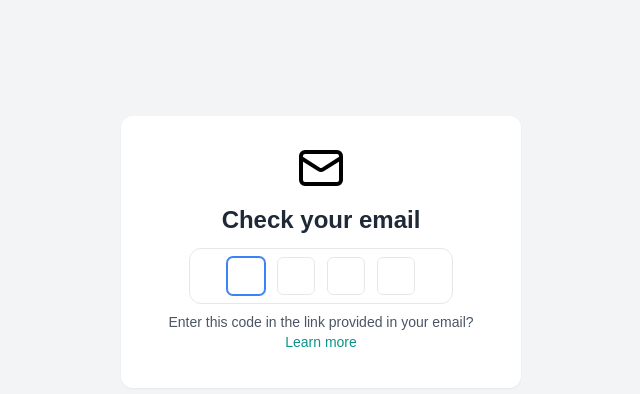
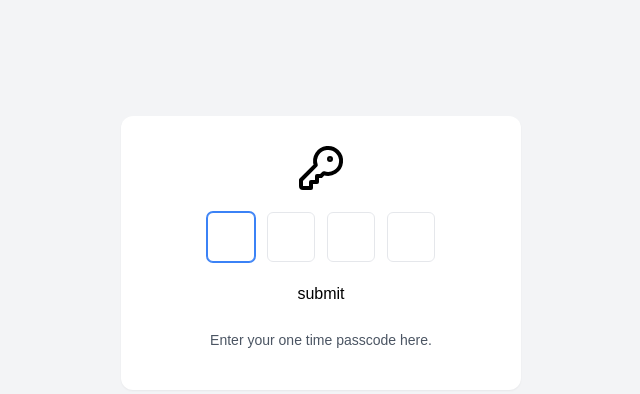
Before and after one commit to tbc399/everwealth, a FastAPI app: template everwealth/templates/auth/login-validation.html in a window 1280 px wide. Shown: the top 394 px of the page, without its empty margins (319-959 px from the left). Run offline with FastAPI, Linux system fonts and the light colour scheme; the template is opened without the code that fills it: most values are stand-ins (such as "Sample title", 1, 10 or a date in 2020); parts of the project's set-up code (start-up, migrations or seed data) failed here and were passed over; some libraries are stand-ins or nearby versions; some web fonts are replaced.

Commit message:
woriking on login validation

```diff
--- a/everwealth/auth/models/sessions.py
+++ b/everwealth/auth/models/sessions.py
@@ -17,8 +17,10 @@ class Session(BaseModel):
     invalidated: Optional[bool] = Field(default=False)
 
 
-async def create(user: str):
-    return
+async def create(user_id: str, conn: Connection):
+    session = Session(user_id=user_id)
+    async with conn.transaction():
+        await conn.execute(f"INSERT INTO sessions (data) VALUES ('{session.model_dump_json()}')")
 
 
 async def invalidate(id: str, conn: Connection):
--- a/everwealth/static/styles.css
+++ b/everwealth/static/styles.css
@@ -876,6 +876,11 @@ select {
   margin: 1.25rem;
 }
 
+.mx-10 {
+  margin-left: 2.5rem;
+  margin-right: 2.5rem;
+}
+
 .mx-4 {
   margin-left: 1rem;
   margin-right: 1rem;
@@ -891,9 +896,9 @@ select {
   margin-bottom: 0.5rem;
 }
 
-.mx-10 {
-  margin-left: 2.5rem;
-  margin-right: 2.5rem;
+.my-3 {
+  margin-top: 0.75rem;
+  margin-bottom: 0.75rem;
 }
 
 .-mt-px {
@@ -904,10 +909,18 @@ select {
   margin-bottom: 0.5rem;
 }
 
+.mb-3 {
+  margin-bottom: 0.75rem;
+}
+
 .mb-4 {
   margin-bottom: 1rem;
 }
 
+.mb-5 {
+  margin-bottom: 1.25rem;
+}
+
 .mb-6 {
   margin-bottom: 1.5rem;
 }
@@ -962,10 +975,6 @@ select {
 
 .mt-auto {
   margin-top: auto;
-}
-
-.mb-3 {
-  margin-bottom: 0.75rem;
 }
 
 .block {
@@ -1127,6 +1136,10 @@ select {
   width: 2.375rem;
 }
 
+.w-\[38px\] {
+  width: 38px;
+}
+
 .w-\[calc\(100\%-2rem\)\] {
   width: calc(100% - 2rem);
 }
@@ -1135,8 +1148,8 @@ select {
   width: 100%;
 }
 
-.w-\[38px\] {
-  width: 38px;
+.w-\[48px\] {
+  width: 48px;
 }
 
 .min-w-60 {
--- a/everwealth/templates/auth/login-validation.html
+++ b/everwealth/templates/auth/login-validation.html
@@ -6,7 +6,7 @@
       <div class="mt-7 bg-white border-gray-200 rounded-xl shadow-sm dark:bg-slate-950">
         <div class="p-4 sm:p-7">
           <div class="text-center">
-            <div class="flex justify-center mb-3">
+            <div class="flex justify-center mb-5">
               <svg xmlns="http://www.w3.org/2000/svg"
                 width="48"
                 height="48"
@@ -16,22 +16,24 @@
                 stroke-width="2"
                 stroke-linecap="round"
                 stroke-linejoin="round"
-                class="lucide lucide-mail dark:text-slate-400"><rect width="20" height="16" x="2" y="4" rx="2"/><path d="m22 7-8.97 5.7a1.94 1.94 0 0 1-2.06 0L2 7"/></svg>
+                class="lucide lucide-key-round dark:text-teal-700">
+                <path d="M2 18v3c0 .6.4 1 1 1h4v-3h3v-3h2l1.4-1.4a6.5 6.5 0 1 0-4-4Z"/>
+                <circle cx="16.5" cy="7.5" r=".5" fill="currentColor"/>
+              </svg>
             </div>
-            <h1 class="mb-3 block text-2xl font-bold text-gray-800 dark:text-slate-300">Check your email</h1>
-            <div class="flex justify-center p-2 mx-10 mb-2 border rounded-xl dark:border-slate-900 dark:bg-slate-900/50">
-              <div class="flex space-x-3" data-hs-pin-input="">
-                <input type="text" class="block w-[38px] text-center border-gray-200 rounded-md text-sm focus:border-blue-500 focus:ring-blue-500 disabled:opacity-50 disabled:pointer-events-none dark:bg-neutral-900 dark:border-neutral-700 dark:text-neutral-400 dark:placeholder-neutral-500 dark:focus:ring-neutral-600" data-hs-pin-input-item="" autofocus="">
-                <input type="text" class="block w-[38px] text-center border-gray-200 rounded-md text-sm focus:border-blue-500 focus:ring-blue-500 disabled:opacity-50 disabled:pointer-events-none dark:bg-neutral-900 dark:border-neutral-700 dark:text-neutral-400 dark:placeholder-neutral-500 dark:focus:ring-neutral-600" data-hs-pin-input-item="">
-                <input type="text" class="block w-[38px] text-center border-gray-200 rounded-md text-sm focus:border-blue-500 focus:ring-blue-500 disabled:opacity-50 disabled:pointer-events-none dark:bg-neutral-900 dark:border-neutral-700 dark:text-neutral-400 dark:placeholder-neutral-500 dark:focus:ring-neutral-600" data-hs-pin-input-item="">
-                <input type="text" class="block w-[38px] text-center border-gray-200 rounded-md text-sm focus:border-blue-500 focus:ring-blue-500 disabled:opacity-50 disabled:pointer-events-none dark:bg-neutral-900 dark:border-neutral-700 dark:text-neutral-400 dark:placeholder-neutral-500 dark:focus:ring-neutral-600" data-hs-pin-input-item="">
+            <form action="/login/validate/{{ otp.magic_token }}" method="POST">
+              <div class="flex space-x-3 justify-center" data-hs-pin-input="">
+                <input name="digit_1" type="text" class="block w-[48px] text-center border-gray-200 rounded-md text-2xl focus:border-blue-500 focus:ring-blue-500 disabled:opacity-50 disabled:pointer-events-none dark:bg-slate-900/50 dark:border-slate-800 dark:text-slate-400 dark:placeholder-neutral-500 dark:focus:ring-neutral-600" data-hs-pin-input-item="" autofocus="">
+                <input name="digit_2" type="text" class="block w-[48px] text-center border-gray-200 rounded-md text-2xl focus:border-blue-500 focus:ring-blue-500 disabled:opacity-50 disabled:pointer-events-none dark:bg-slate-900/50 dark:border-slate-800 dark:text-slate-400 dark:placeholder-neutral-500 dark:focus:ring-neutral-600" data-hs-pin-input-item="">
+                <input name="digit_3" type="text" class="block w-[48px] text-center border-gray-200 rounded-md text-2xl focus:border-blue-500 focus:ring-blue-500 disabled:opacity-50 disabled:pointer-events-none dark:bg-slate-900/50 dark:border-slate-800 dark:text-slate-400 dark:placeholder-neutral-500 dark:focus:ring-neutral-600" data-hs-pin-input-item="">
+                <input name="digit_4" type="text" class="block w-[48px] text-center border-gray-200 rounded-md text-2xl focus:border-blue-500 focus:ring-blue-500 disabled:opacity-50 disabled:pointer-events-none dark:bg-slate-900/50 dark:border-slate-800 dark:text-slate-400 dark:placeholder-neutral-500 dark:focus:ring-neutral-600" data-hs-pin-input-item="">
               </div>
-            </div>
-            <p class="my-2 text-sm text-gray-600 dark:text-gray-400">
-              Enter this code in the link provided in your email?
-              <a class="text-teal-600 decoration-2 hover:underline font-medium dark:focus:outline-none dark:focus:ring-1 dark:focus:ring-gray-600" href="#">
-                Learn more
-              </a>
+              <div class="mt-3">
+                <button type="submit" class="p-2 border-1 dark:bg-teal-700 rounded-lg dark:text-slate-300">submit</button>
+              </div>
+            </form>
+            <p class="my-3 text-sm text-gray-600 dark:text-gray-400">
+              Enter your one time passcode here.
             </p>
           </div>
         </div>
```
Also changed, not shown: other parts of everwealth/static/styles.css (+19 -33 lines), everwealth/auth/models/otp.py (+8 -1 lines), everwealth/auth/web.py (+54 -9 lines), everwealth/models.py (deleted, +0 -39 lines), everwealth/templates/auth/login-success.html (added, +33 -0 lines).
